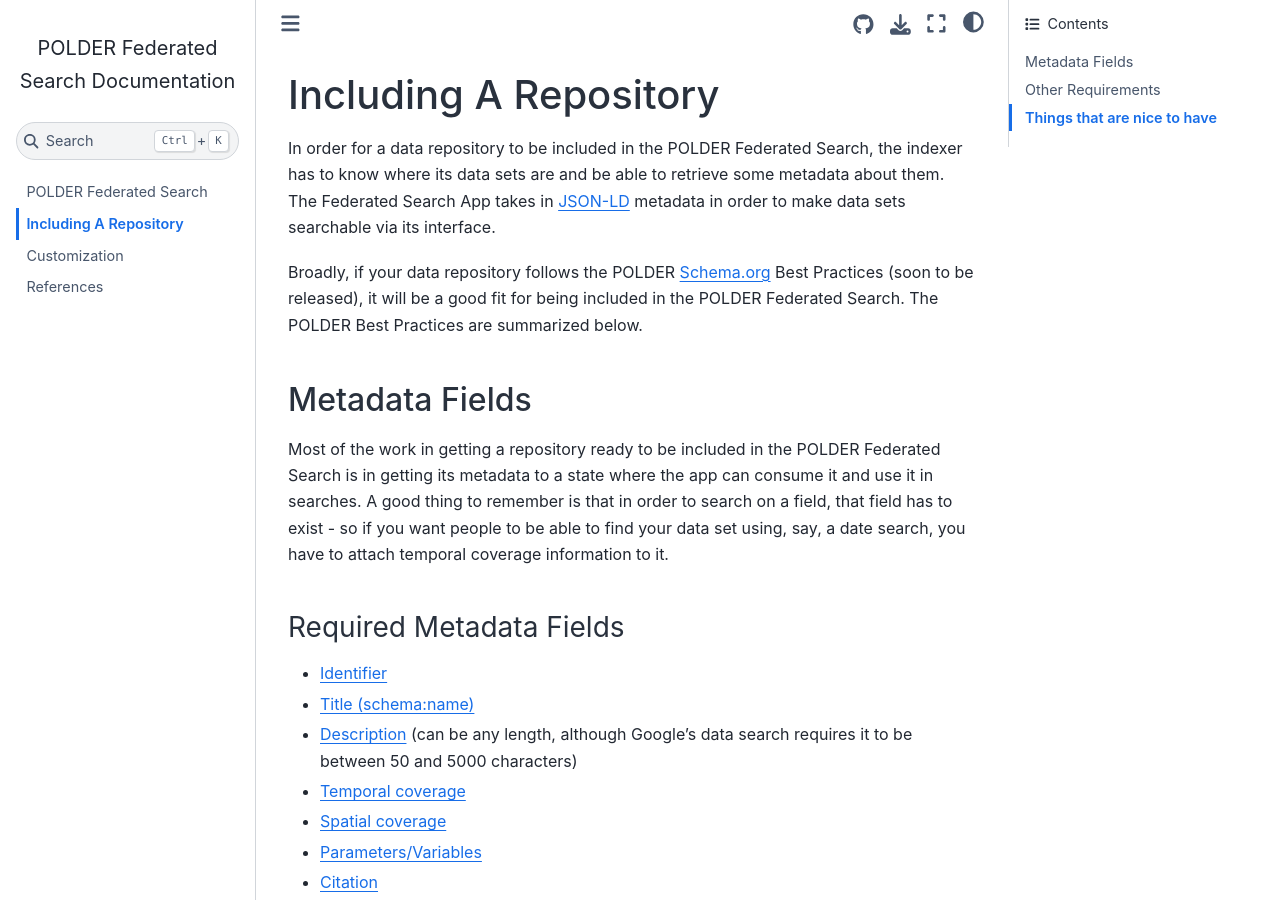
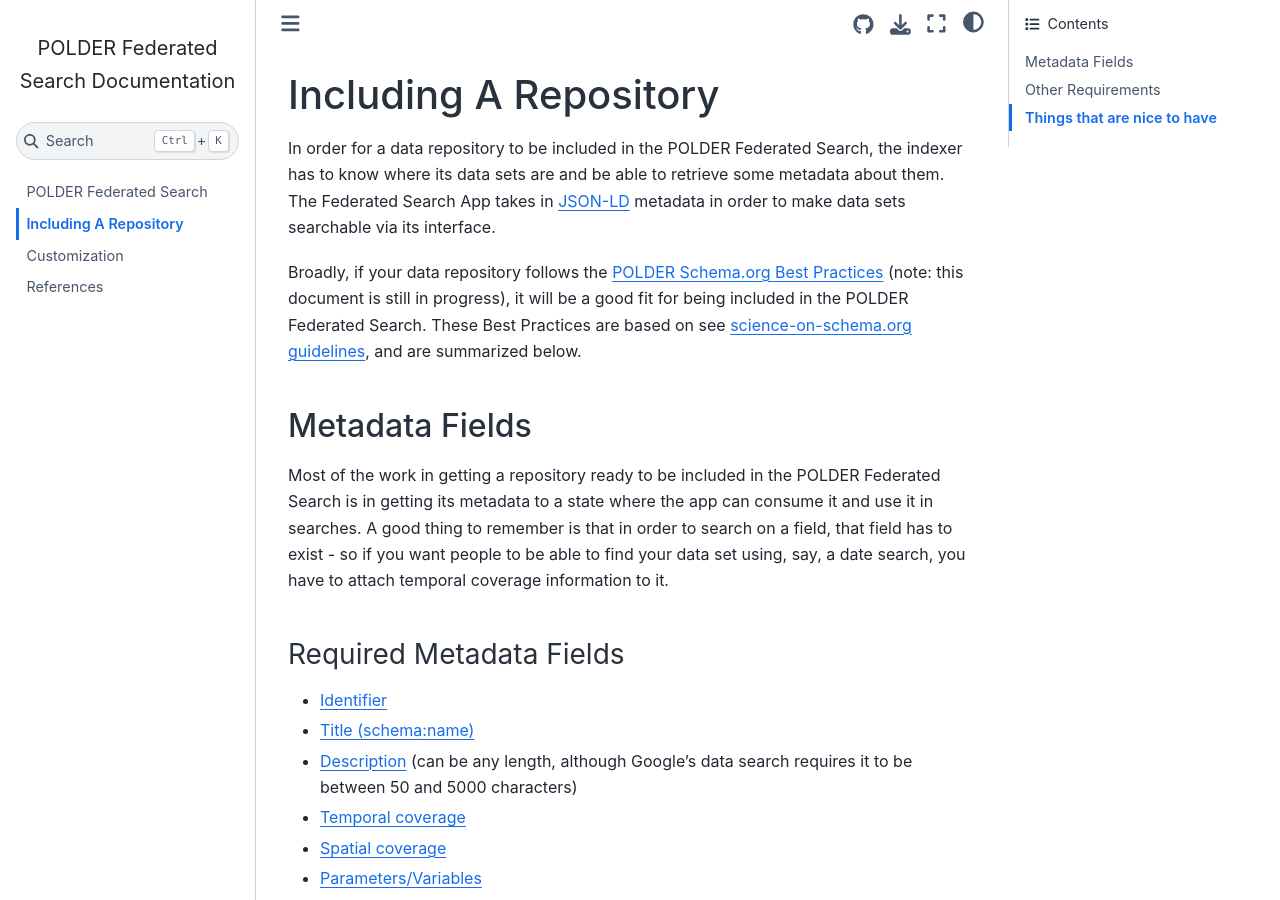
Before and after one commit to POLDER-Crew/Federated-Search-Documentation, a Jupyter Book: the page built from book/inclusion-guidelines.md, in a window 1280 px wide and 900 px high. Built offline with Jupyter Book 1.0.4 settings and Sphinx 7.4.7 and the Sphinx Book theme 1.1.4, drawn with Linux system fonts in a browser that asks for light colours.

Commit message:
Link to the best practices doc, with caveat

```diff
--- a/book/inclusion-guidelines.md
+++ b/book/inclusion-guidelines.md
@@ -3,7 +3,7 @@
 
 In order for a data repository to be included in the POLDER Federated Search, the indexer has to know where its data sets are and be able to retrieve some metadata about them. The Federated Search App takes in [JSON-LD](https://json-ld.org/) metadata in order to make data sets searchable via its interface.
 
-Broadly, if your data repository follows the POLDER Schema.org Best Practices (soon to be released), it will be a good fit for being included in the POLDER Federated Search. The POLDER Best Practices are summarized below.
+Broadly, if your data repository follows the [POLDER Schema.org Best Practices](https://docs.google.com/document/d/1r4OSRuVBfdJpMbyhjkhghHSeckraFEhxs0f1ld4aGkg) (note: this document is still in progress), it will be a good fit for being included in the POLDER Federated Search. These Best Practices are based on see [science-on-schema.org guidelines](https://github.com/ESIPFed/science-on-schema.org/blob/master/guides/Dataset.md), and are summarized below.
 
 ## Metadata Fields
 
```
Also changed, not shown: book/intro.md (+1 -1 lines), book/more-info.md (+1 -1 lines).
